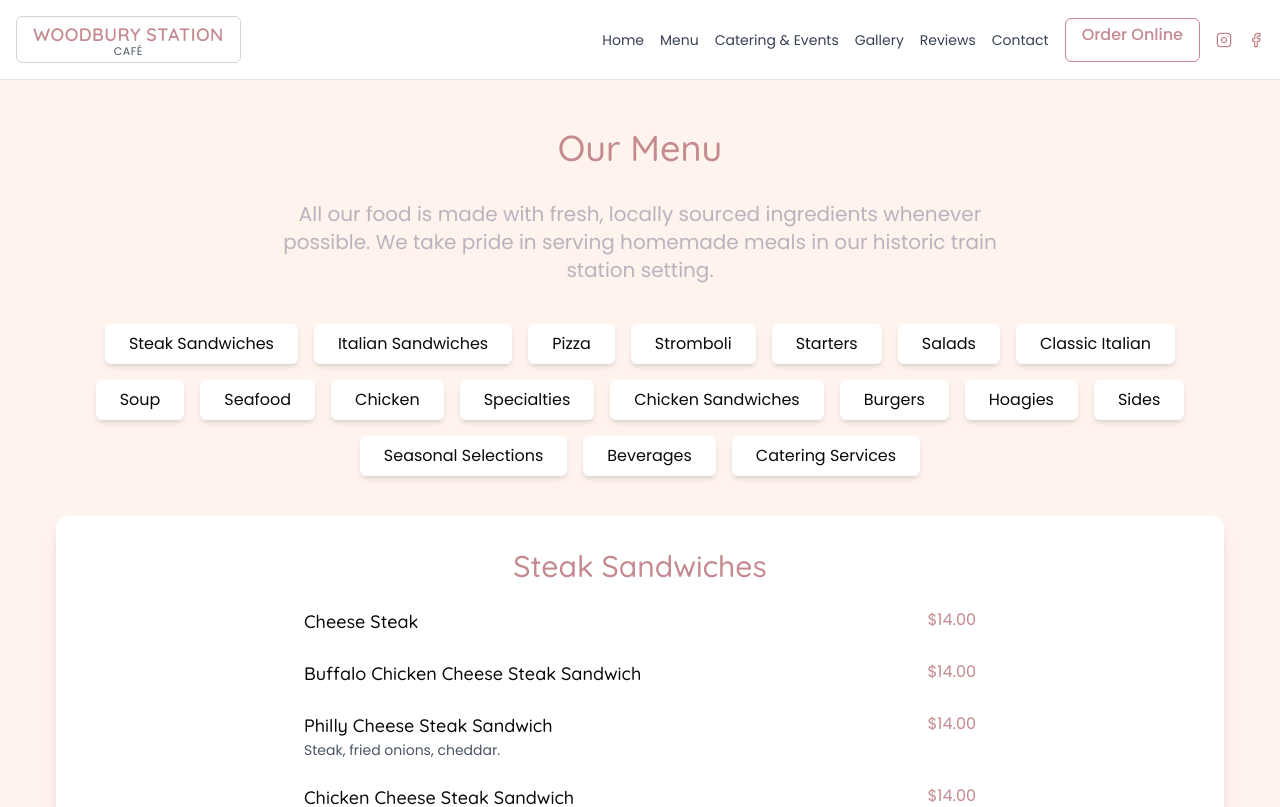
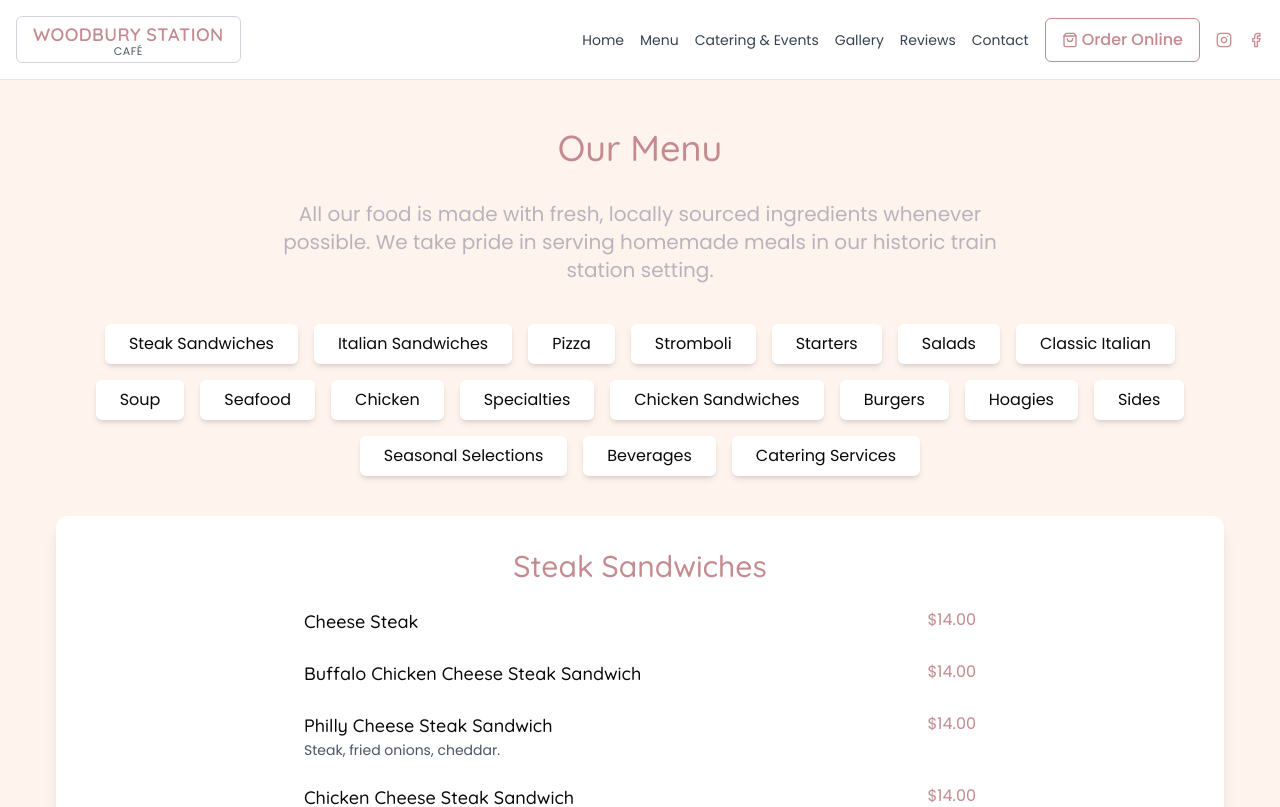
Before and after one commit to alxyoq/the-bank-bar, a Next.js app: page /menu in a window 1280 px wide. Shown: the top 807 px of the page. Built offline with nearby package versions, Linux system fonts and the light colour scheme.

Commit message:
mobile fixes

```diff
--- a/src/components/layout/Header.tsx
+++ b/src/components/layout/Header.tsx
@@ -2,7 +2,7 @@
 
 import Link from 'next/link';
 import { useState, useEffect, useRef } from 'react';
-import { Instagram, Facebook, Menu, X } from 'lucide-react';
+import { Instagram, Facebook, Menu, X, ShoppingBag } from 'lucide-react';
 
 const Header = () => {
   const [scrolled, setScrolled] = useState(false);
@@ -70,7 +70,11 @@ const Header = () => {
               {label}
             </Link>
           ))}
-          <Link href="/order-online" className="btn-outline text-xs px-3 py-[5px] ml-2">
+          <Link
+            href="/order-online"
+            className="btn-outline text-xs px-3 py-[5px] ml-2 flex items-center"
+          >
+            <ShoppingBag size={16} className="mr-1" />
             Order Online
           </Link>
           <Link href="https://www.instagram.com/woodburystationcafe/" target="_blank" aria-label="Instagram">
@@ -117,9 +121,10 @@ const Header = () => {
           ))}
           <Link
             href="/order-online"
-            className="block btn-outline text-xs w-fit mt-2 mx-auto"
+            className="block btn-outline text-xs w-fit mt-2 mx-auto flex items-center"
             onClick={() => setMenuOpen(false)}
           >
+            <ShoppingBag size={16} className="mr-1" />
             Order Online
           </Link>
           <div className="flex items-center space-x-4 pt-2 justify-center">
--- a/src/components/ui/FeaturedSections.tsx
+++ b/src/components/ui/FeaturedSections.tsx
@@ -8,7 +8,9 @@ const FeaturedSections = () => {
       <section className="cafe-container text-center mb-16">
         <div className="inline-block border-2 border-black px-6 py-4">
           <div className="flex flex-col items-center">
-            <h1 className="text-2xl md:text-3xl font-semibold text-[#ab843f]">WOODBURY STATION CAFE</h1>
+            <h1 className="text-2xl md:text-3xl font-semibold text-[#ab843f]">
+              WOODBURY STATION CAFE
+            </h1>
             <p className="mt-1 text-sm md:text-base tracking-wide font-medium text-black">
               Railroad Burgers and Bourbon Street Breakfasts await
             </p>
@@ -19,7 +21,7 @@ const FeaturedSections = () => {
           Breakfast and Brunch Woodbury
         </h2>
         <p className="text-sm md:text-base font-medium text-gray-700 mt-1">
-          Open from Tues–Sunday 8 AM–3 PM
+          Open from Tues–Sunday 8 AM–3 PM
         </p>
 
         <hr className="my-6 border-t border-[#ab843f]" />
@@ -54,7 +56,11 @@ const FeaturedSections = () => {
               Welcome To Woodbury Station Cafe
             </h2>
             <p className="mb-4 text-gray-700">
-              Woodbury Station Cafe opened as a charming European-style cafe and restaurant in the historic Woodbury train station. We serve delicious, perfectly-prepared classic Southern French feel breakfast and brunch in a cozy and historic atmosphere that's perfect for both family meals and casual dining with friends.
+              Woodbury Station Cafe opened as a charming European-style cafe and
+              restaurant in the historic Woodbury train station. We serve
+              delicious, perfectly-prepared classic Southern French feel
+              breakfast and brunch in a cozy and historic atmosphere that’s
+              perfect for both family meals and casual dining with friends.
             </p>
             <p className="mb-4 text-gray-700">
               We look forward to welcoming you in!
@@ -90,14 +96,17 @@ const FeaturedSections = () => {
           </div>
           <div>
             <h2 className="text-2xl font-medium text-[#ab843f] mb-4">
-              Breakfast, Lunch and Brunch starting at 6:30am
+              Breakfast, Lunch and Brunch starting at 6:30 AM
             </h2>
             <p className="mb-4 text-gray-700">
-              In addition to a classic American menu, Woodbury Station Cafe offers a coffee bar, fresh squeezed juices, freshly baked pastries, sandwiches, hearty breakfast classics, and a custom bar for catering and special events.
+              In addition to a classic American menu, Woodbury Station Cafe
+              offers a coffee bar, fresh squeezed juices, freshly baked
+              pastries, sandwiches, hearty breakfast classics, and a custom bar
+              for catering and special events.
             </p>
             <Link
               href="/menu"
-              className="bg-[#ab843f] text-white hover:bg-opacity-90 rounded-full px-5 py-2 text-sm font-medium transition-all inline-block mt-2"
+              className="bg-[#ab843f] text-white hover:bg-opacity-90 rounded-full px-5 py-2 text-sm font-medium transition-all inline-block -mt-2 md:mt-2"
             >
               View Menu
             </Link>
@@ -113,10 +122,14 @@ const FeaturedSections = () => {
               Events & Parties
             </h2>
             <p className="mb-4 text-gray-700">
-              Celebrate special moments with friends and family in our cozy and historic restaurant – a custom menu selection is available for all catering and special events. Please email us or call us to discuss your needs.
+              Celebrate special moments with friends and family in our cozy and
+              historic restaurant – a custom menu selection is available for
+              all catering and special events. Please email us or call us to
+              discuss your needs.
             </p>
             <p className="mb-4 text-gray-700">
-              We look forward to offering attentive service and accommodating your celebration requests.
+              We look forward to offering attentive service and accommodating
+              your celebration requests.
             </p>
             <Link
               href="/catering-events"
@@ -125,7 +138,7 @@ const FeaturedSections = () => {
               Book Your Event
             </Link>
           </div>
-          <div className="order-1 md:order-2">
+          <div className="order-1 md:order-2 mt-4 md:mt-0">
             <div className="rounded-lg overflow-hidden shadow-md">
               <Image
                 src="/images/woodbury/event-1.jpg"
```
